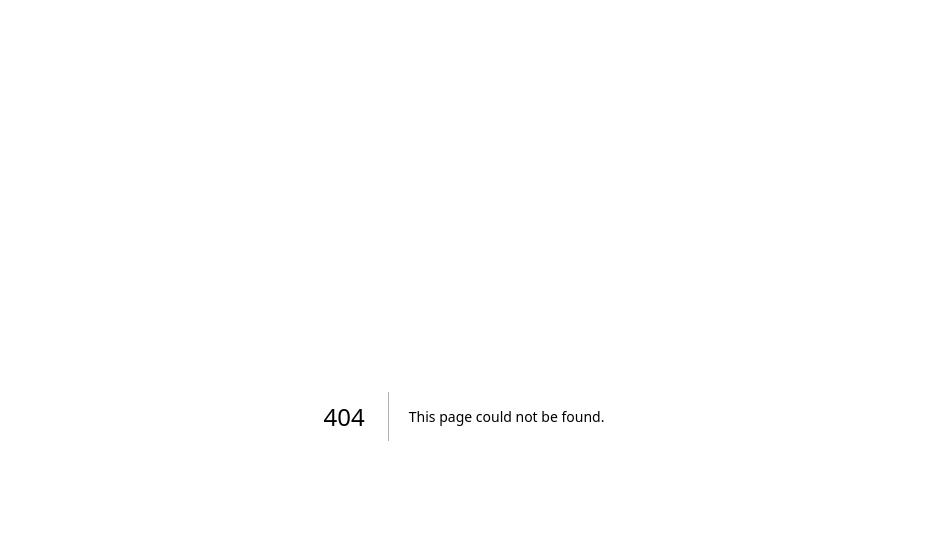
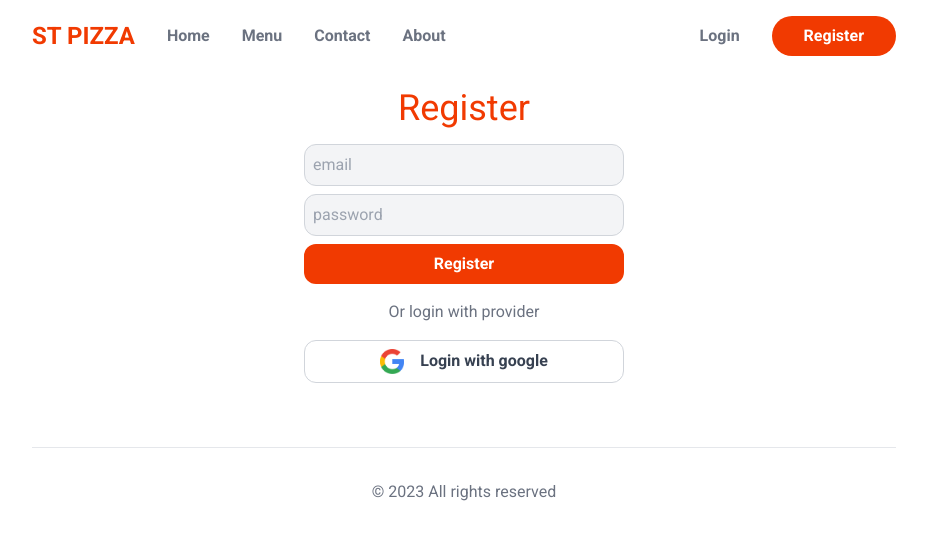
Before and after one commit to prashantgitproject/food-ordering, a Next.js app: page /register in a window 1280 px wide. Before the commit this address had no page. Shown: the top 540 px of the page, without its empty margins (176-1103 px from the left). Built offline with nearby package versions, Linux system fonts and the light colour scheme.

Commit message:
register page

```diff
--- a/src/app/globals.css
+++ b/src/app/globals.css
@@ -6,3 +6,18 @@
     @apply grid;
     grid-template-columns: .4fr .6fr;
 }
+
+input[type="email"],
+input[type="password"],
+input[type="text"]{
+    @apply block w-full my-2 rounded-xl;
+    @apply border p-2 border-gray-300 bg-gray-100
+}
+button{
+    @apply block w-full text-gray-700 font-semibold;
+    @apply border p-2 border-gray-300 rounded-xl px-6 py-2;
+}
+
+button[type="submit"], .submit{
+    @apply border-0 bg-primary text-white
+}
--- a/src/app/layout.js
+++ b/src/app/layout.js
@@ -1,5 +1,6 @@
 import { Roboto } from 'next/font/google'
 import './globals.css'
+import Header from '@/components/layout/Header'
 
 const roboto = Roboto({ subsets: ['latin'], weight: ['400', '500', '700'] })
 
@@ -13,7 +14,11 @@
     <html lang="en">
       <body className={roboto.className}>
         <main className='max-w-4xl mx-auto p-4'>
+        <Header/>
         {children}
+        <footer className="border-t p-8 text-center text-gray-500 mt-16">
+        &copy; 2023 All rights reserved
+        </footer>
         </main>
       </body>
     </html>
--- a/src/app/page.js
+++ b/src/app/page.js
@@ -1,4 +1,3 @@
-import Header from "@/components/layout/Header"
 import Hero from "@/components/layout/Hero"
 import HomeMenu from "@/components/layout/HomeMenu"
 import SectionHeaders from "@/components/layout/SectionHeaders"
@@ -6,7 +5,6 @@
 export default function Home() {
   return (
     <>
-      <Header/>
       <Hero/>
       <HomeMenu/>
       <section className="text-center my-16">
@@ -34,9 +32,6 @@
           <a className="text-4xl text-gray-500 underline" href="tel:+91-7089445478">+91 7089445478</a>
         </div>
       </section>
-      <footer className="border-t p-8 text-center text-gray-500 mt-16">
-      &copy; 2023 All rights reserved
-      </footer>
     </>
   )
 }
--- /dev/null
+++ b/src/app/register/page.js
@@ -0,0 +1,23 @@
+import Image from "next/image";
+
+export default function RegisterPage() {
+  return (
+    <section className="mt-8">
+        <h1 className="text-primary text-4xl text-center mb-4">
+            Register
+        </h1>
+        <form className="block max-w-xs mx-auto">
+            <input type="email" placeholder="email"/>
+            <input type="password" placeholder="password"/>
+            <button type="submit">Register</button>
+            <div className="text-center text-gray-500 my-4">
+                Or login with provider
+            </div>
+            <button className="flex gap-4 justify-center">
+                <Image src={'/google.png'} alt="" width={24} height={24}/>
+                Login with google
+            </button>
+        </form>
+    </section>
+  )
+}
--- a/src/components/layout/Header.js
+++ b/src/components/layout/Header.js
@@ -4,15 +4,18 @@
   return (
     <>
         <header className="flex items-center justify-between">
-        <Link className='text-primary font-semibold text-2xl' href="">
+        <nav className="flex gap-8 items-center text-gray-500 font-semibold">
+        <Link className='text-primary font-semibold text-2xl' href="/">
           ST PIZZA
         </Link>
-        <nav className="flex gap-8 items-center text-gray-500 font-semibold">
-          <Link href={''}>Home</Link>
+          <Link href={'/'}>Home</Link>
           <Link href={''}>Menu</Link>
           <Link href={''}>Contact</Link>
           <Link href={''}>About</Link>
-          <Link className="bg-primary text-white px-8 py-2 rounded-full" href={''}>Login</Link>
+        </nav>
+        <nav className="flex items-center gap-8 text-gray-500 font-semibold">
+        <Link href={"/login"}>Login</Link>
+        <Link className="bg-primary text-white px-8 py-2 rounded-full" href={'/register'}>Register</Link>
         </nav>
       </header>
     </>
--- a/src/components/layout/Hero.js
+++ b/src/components/layout/Hero.js
@@ -3,7 +3,7 @@
 
 export default function Hero() {
   return (
-    <section className="hero">
+    <section className="hero mt-4">
         <div className="py-12">
             <h1 className="text-4xl font-semibold">Everything <br /> is better <br /> with a&nbsp;<span className="text-primary">Pizza</span></h1>
             <p className="my-6 text-gray-500 text-sm">Pizza is a missing piece that makes everyday complete, a simple yet delicious joy in life</p>
```
Also changed, not shown: public/google.png (added).
